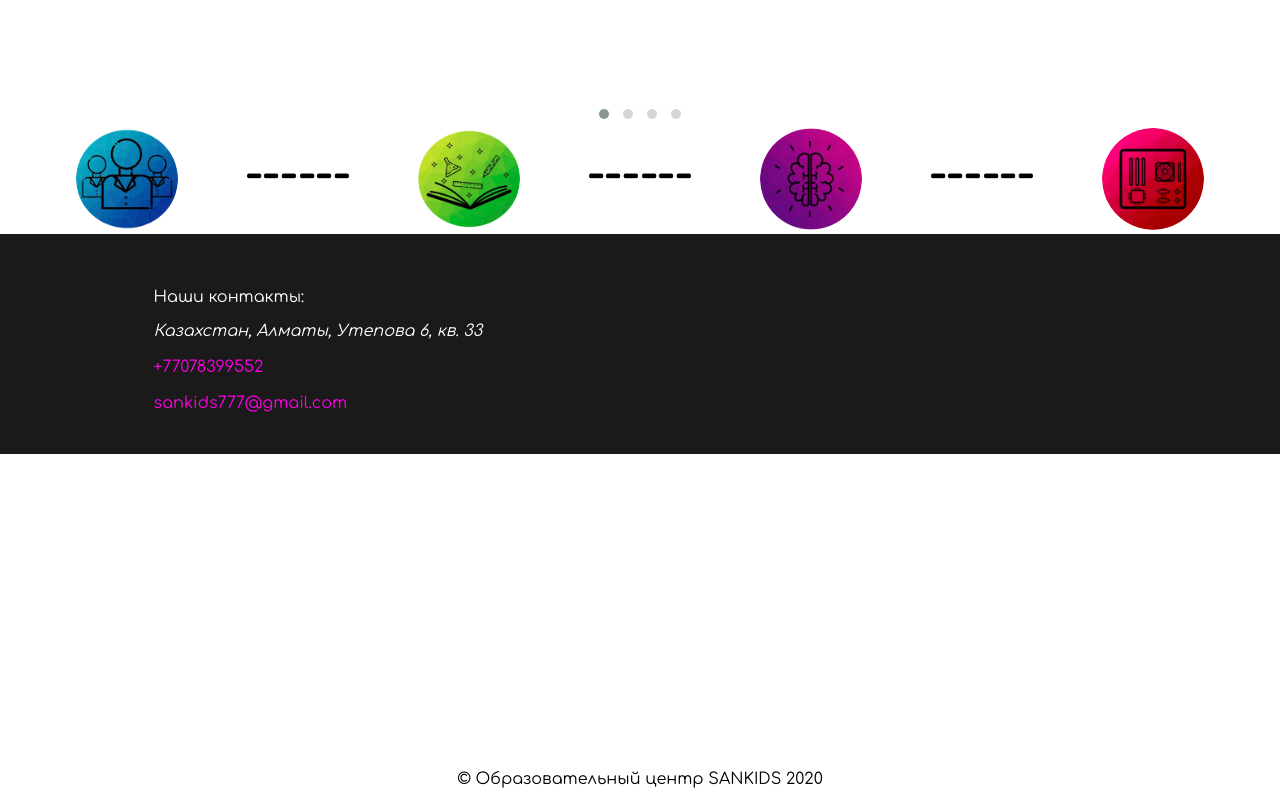
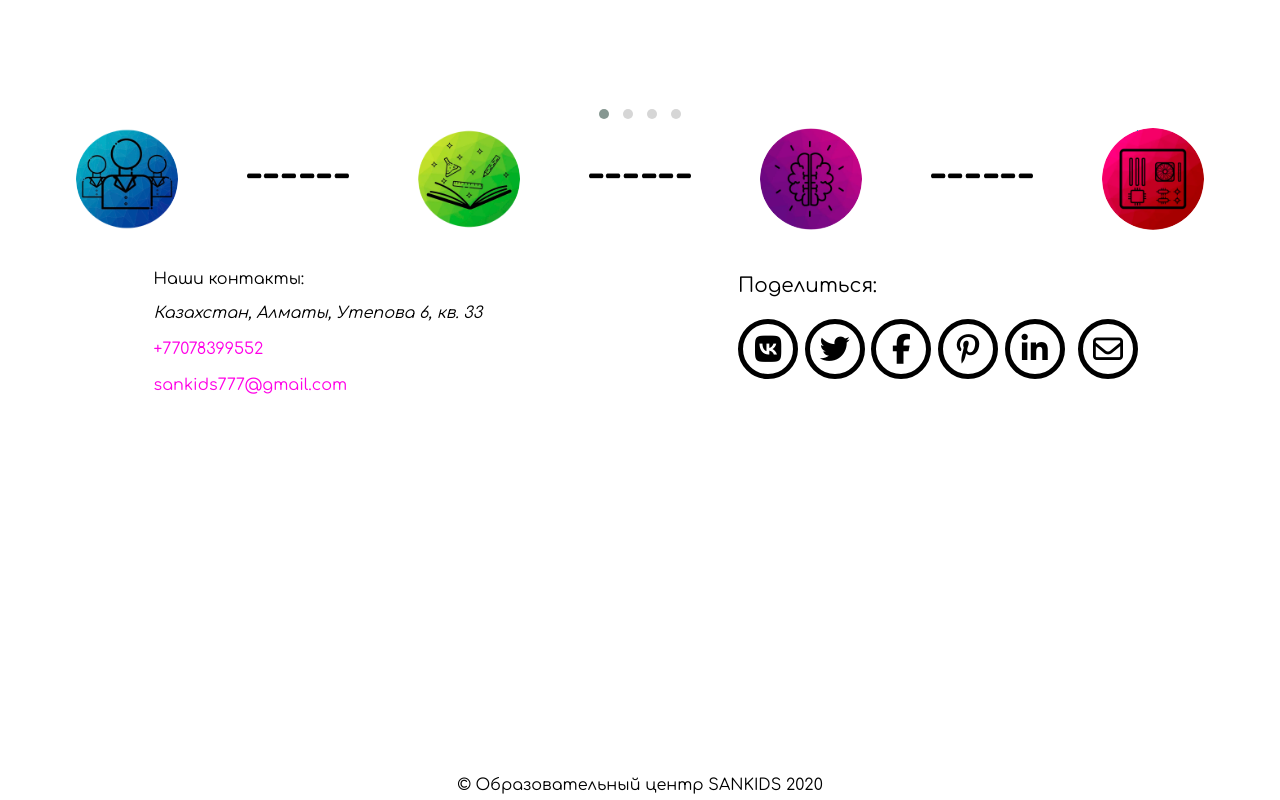
Before and after one commit to VanyaToxic/landing, a plain HTML site: page SANKIDS-HTML.html in a window 1280 px wide. Shown: the part 1332-2132 px from the top of the page. Drawn offline with Linux system fonts and the light colour scheme; a script that the page names is missing.

Commit message:
Add files via upload

```diff
--- a/SANKIDS-CSS.css
+++ b/SANKIDS-CSS.css
@@ -6,6 +6,9 @@ body {min-width: 1170px; height: auto; margin: 0; padding: 0;   font-family: 'Co
   h3 {
   text-align: center;
   font-size: 40px;
+}
+a {
+  text-decoration: none;
 }
 .menu-main {
   background: none
@@ -52,7 +55,6 @@ background: #ffffff;
 }
 .menu-main a {
   color: #000000;
-  text-decoration: none;
   padding-bottom: 30px;
   margin: 0 34px 0 30px;
   font-size: 16px;
@@ -118,7 +120,7 @@ z-index: 5;
   position: relative;
 }
 .item {
-  display: block;
+  display: flex;
   background-color: white;
   margin: 0;
   padding: 0;
@@ -236,18 +238,18 @@ border-radius: 140px;
   }
   }
   .contacts_conteiner {
-    background-color: #1a1a1a;
+    display: flex;
+    background-color: white;
     padding-top: 20px;
-    padding-left: 12%;
     height: 200px;
-    width: 88%;
+    width: 100%;
   }
   .contacts {
     padding-left: 12%;
     left: 10%;
   }
   .contacts p, address {
-    color: white;
+    color: black;
   }
   .tel {
     text-decoration: none;
@@ -257,6 +259,62 @@ border-radius: 140px;
     text-decoration: none;
     color: #ff00e6;
   }
+    .share {
+      left: 20%;
+      position: relative;
+      display: block;
+    }
+    .social {
+      font-size: 22px;
+      padding: 0;
+      color: black;
+      display: flex;
+      list-style: none;
+      justify-content: space-between;
+      width: 400px;
+    }
+    .social_item {
+      font-size: 20px;
+      width: 50px;
+      height: 50px;
+      border-radius: 50%;
+      border: 5px solid black;
+      text-align: center;
+      justify-content: center;
+      align-items: center;
+      line-height: 60px;
+    }
+    .share i {
+      font-size: 30px;
+      color: black;
+    }
+    .share p {
+      font-size: 20px;
+    }
+    .vk:hover {border-color:#2d64df; box-shadow: 0 0 10px #2d64df;}
+    .twitter:hover {border-color:#00d9ff; box-shadow: 0 0 10px #00d9ff;}
+    .facebook:hover {border-color:#000fd5; box-shadow: 0 0 10px #000fd5;}
+    .pinterest:hover {border-color:#e90000; box-shadow: 0 0 10px #e90000;}
+    .linkedin:hover {border-color:#007afa; box-shadow: 0 0 10px #007afa;}
+    .envelope:hover {border-color:#dfd600; box-shadow: 0 0 10px #fff500;}
+    .vk:hover .fa-vk {
+    color: #2d64df;
+    }
+    .twitter:hover .fa-twitter {
+      color: #00d9ff;
+    }
+    .facebook:hover .fa-facebook-f {
+      color: #000fd5;
+    }
+    .pinterest:hover .fa-pinterest-p {
+      color: #e90000;
+    }
+    .linkedin:hover .fa-linkedin-in {
+      color: #007afa;
+    }
+    .envelope:hover .fa-envelope {
+      color: #dfd600;
+    }
 /*Map*/
 .mapConteiner {
   padding-top: 0px;
@@ -264,8 +322,15 @@ border-radius: 140px;
   height: 300px;
   width: auto;
 }
+/*Footer*/
 footer {
+  padding: 0;
+  margin: 0;
   height: 30px;
   width: auto;
   background-color: white;
 }
+.footer_copyright{
+  padding-top: 6px;
+  color: black;
+}
--- a/SANKIDS-HTML.html
+++ b/SANKIDS-HTML.html
@@ -8,6 +8,10 @@
 <link rel="stylesheet" href="owl.carousel.min.css">
 <link rel="https://code.jquery.com/jquery-3.5.0.min.js"/>
 <script src="https://kit.fontawesome.com/3a6bf6800a.js" crossorigin="anonymous"></script>
+<meta property="og:url" content="http://edu.sankids.kz/SANKIDS-HTML.html">
+<meta property="og:title" content="SANKIDS-Образовательный центр в Алматы">
+<meta property="og:description" content="Образовательный центр SANKIDS! Большие скидки! Обучение быстро и качественно! В Алматы! А также английский язык для взрослых и детей!">
+<meta property="og:image" content="logo1.jpg">
 <title>SANKIDS - Образовательный Центр в Алматы</title>
 </head>
 <body>
@@ -86,12 +90,69 @@
 		<a class="tel" href="tel:+77078399552">+77078399552</a> </br></br>
 		<a class="mail" href="mailto: sankids777@gmail.com">sankids777@gmail.com</a>
   	</span>
+		<div class="share">
+			<p>Поделиться:</p>
+			<ul class="social">
+		<li class="social_item vk">
+     <a href="http://vk.com/share.php?url=https://vanyatoxic.github.io/landing/SANKIDS-HTML.html&title=SANKIDS-Образовательный центр в Алматы&description=Образовательный центр SANKIDS! Большие скидки! Обучение быстро и качественно! В Алматы! А также английский язык для взрослых и детей!&image=1111.webp&noparse=true">
+			 <i class="fab fa-vk"></i>
+		 </a>
+	 </li>
+	 <li class="social_item twitter">
+		 <a href="https://twitter.com/home?status=https://vanyatoxic.github.io/landing/SANKIDS-HTML.html">
+			 <i class="fab fa-twitter"></i>
+		 </a>
+	 </li>
+	 <li class="social_item facebook">
+		 <a href="https://www.facebook.com/sharer/sharer.php?u=https://vanyatoxic.github.io/landing/SANKIDS-HTML.html">
+			 <i class="fab fa-facebook-f"></i>
+		 </a>
+	 </li>
+	 <li class="social_item pinterest">
+		 <a href="https://pinterest.com/pin/create/button/?url=https://vanyatoxic.github.io/landing/SANKIDS-HTML.html&media=&description=">
+			 <i class="fab fa-pinterest-p"></i>
+		 </a>
+	 </li>
+	 <li class="social_item linkedin">
+		 <a href="https://www.linkedin.com/shareArticle?mini=true&url=https://vanyatoxic.github.io/landing/SANKIDS-HTML.html&title=&summary=&source=">
+			 <i class="fab fa-linkedin-in"></i>
+	</li>
+		 </a>
+		 <li class="social_item envelope">
+		 <a href="mailto:info@example.com?&subject=&body=https://vanyatoxic.github.io/landing/SANKIDS-HTML.html">
+			 <i class="far fa-envelope"></i>
+		 </a>
+	 </li>
+ </ul>
+		</div>
 	</div>
 	<div class="mapConteiner">
 	<script type="text/javascript" charset="utf-8" async src="https://api-maps.yandex.ru/services/constructor/1.0/js/?um=constructor%3A96a5914e17ddc6fa8b062024dc0d5f26396ebe1f1a80fcf2cb27a455f3be1eee&amp;width=100%25&amp;height=300&amp;lang=ru_RU&amp;scroll=true"></script>
 	</div>
+	<script type='text/javascript'>
+(function () {
+    window['yandexChatWidgetCallback'] = function() {
+        try {
+            window.yandexChatWidget = new Ya.ChatWidget({
+                guid: 'ca6a53cc-79f9-434c-9ae2-648cda2147a4',
+                buttonText: 'Напишите нам! Мы онлайн!',
+                title: 'Чат',
+                theme: 'light',
+                collapsedDesktop: 'never',
+                collapsedTouch: 'never'
+            });
+        } catch(e) { }
+    };
+    var n = document.getElementsByTagName('script')[0],
+        s = document.createElement('script');
+    s.async = true;
+    s.charset = 'UTF-8';
+    s.src = 'https://yastatic.net/s3/chat/widget.js';
+    n.parentNode.insertBefore(s, n);
+})();
+</script>
 	<footer>
-<p align="center">© Образовательный центр SANKIDS 2020</p>
+<p class="footer_copyright" align="center">© Образовательный центр SANKIDS 2020</p>
 <script src="jquery.min.js"></script>
 <script src="owl.carousel.min.js"></script>
 <script src="OwljQuerry.js"></script>
```
Also changed, not shown: Logo1.jpg (added).
